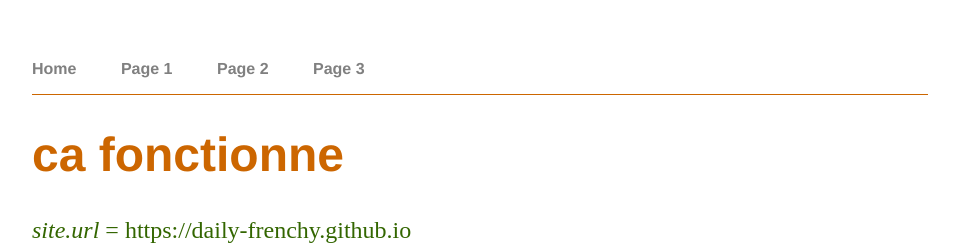
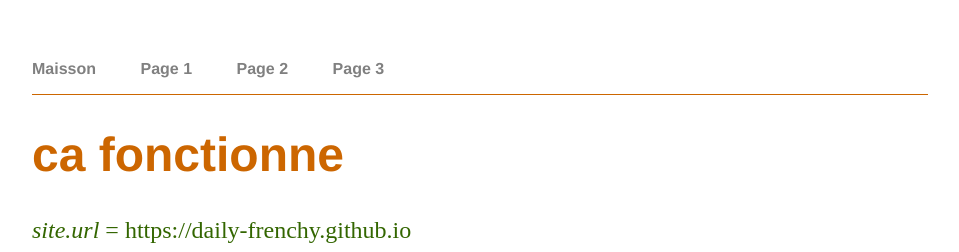
Before and after one commit to daily-frenchy/news, a Jekyll site: the page built from index.html, in a window 1280 px wide. Shown: the top 252 px of the page, without its empty margins (160-1119 px from the left). Built offline with Jekyll 4.4.1, drawn with Linux system fonts in a browser that asks for light colours.

Commit message:
Update default.html

```diff
--- a/_layouts/default.html
+++ b/_layouts/default.html
@@ -7,10 +7,10 @@
 		<body>
 			<nav>
 	    		<ul id="menu">
-	        		<li><a href="{{ "index.html" | absolute_url }}">Home</a></li>
+	        		<li><a href="{{ "./index.html" | absolute_url }}">Maisson</a></li>
 		        	<li><a href="{{ "/topics/page1.html" | absolute_url }}">Page 1</a></li>
 	        		<li><a href="{{ "/topics/page2.html" | absolute_url }}">Page 2</a></li>
-					<li><a href="{{ "/topics/page3.html" | absolute_url }}">Page 3</a></li>
+				<li><a href="{{ "/topics/page3.html" | absolute_url }}">Page 3</a></li>
 	    		</ul>
 			</nav>
 			<div class="container">
```
